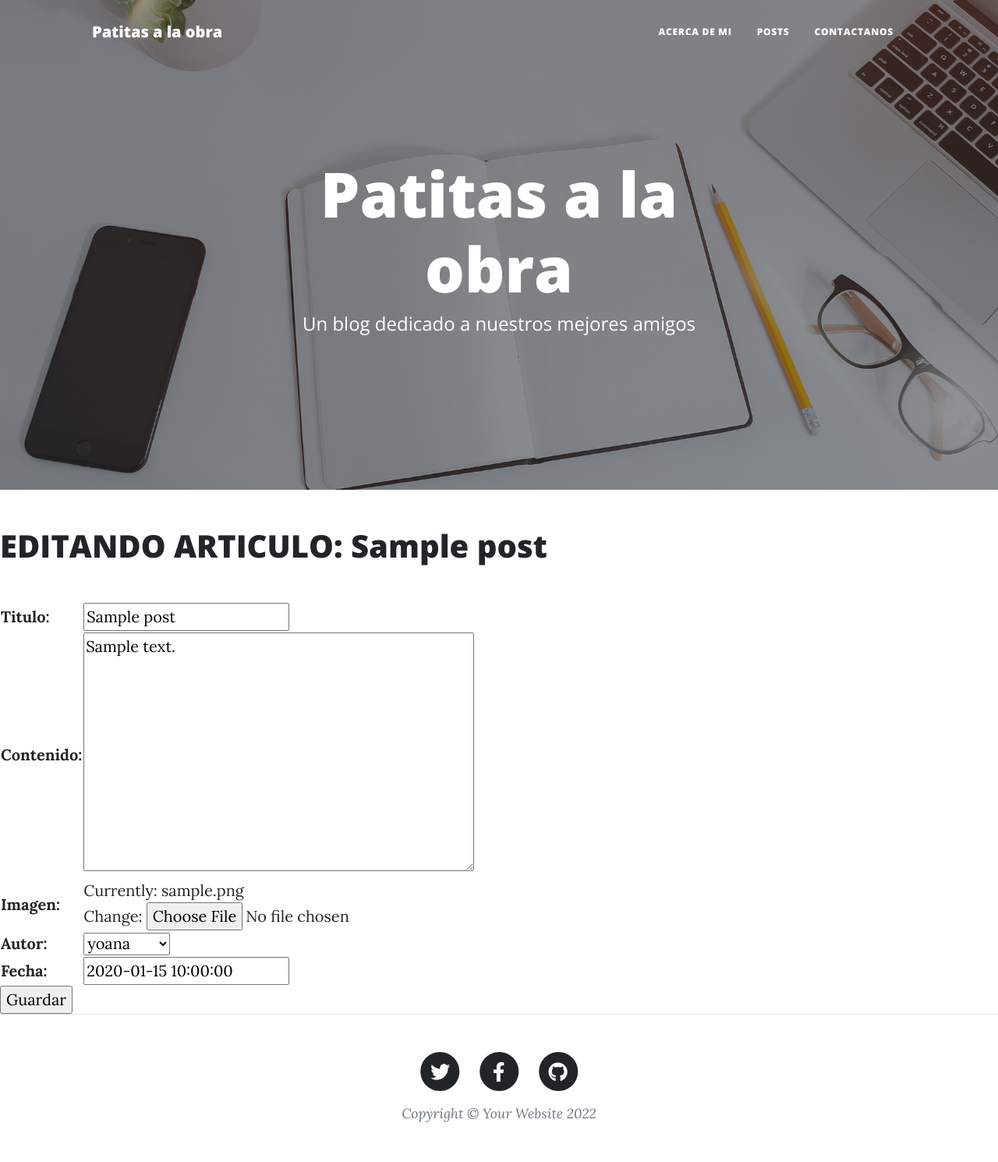
After one commit to YoeGer/proyectoFinal, a Django app: page /blog/editarPost/1 in a window 1280 px wide. The commit adds this page. Shown: the whole page at 78% size. Run offline with Django 4.2, Linux system fonts and the light colour scheme; data comes from the database, SQL or seed files in the repository; both versions use the stored data as it was after the commit; tables that the repository leaves empty hold one stand-in row (values such as "Sample post"); some libraries are stand-ins or nearby versions.

Commit message:
CRUD de Post

```diff
--- a/blog/models.py
+++ b/blog/models.py
@@ -14,4 +14,4 @@ class Post(models.Model):
         ordering = ('-fecha',)
 
     def __str__(self):
-        return self.titulo + ' | ' + str(self.autor)
+        return str(self.titulo) + ' | ' + str(self.autor)
--- a/blog/templates/blog/base.html
+++ b/blog/templates/blog/base.html
@@ -6,7 +6,7 @@
         <meta name="viewport" content="width=device-width, initial-scale=1, shrink-to-fit=no" />
         <meta name="description" content="" />
         <meta name="author" content="" />
-        <title>Patitas en accion</title>
+        <title>Patitas a la obra</title>
         <link rel="icon" type="image/x-icon" href="assets/favicon.ico" />
         <!-- Font Awesome icons (free version)-->
         <script src="https://use.fontawesome.com/releases/v6.1.0/js/all.js" crossorigin="anonymous"></script>
@@ -20,7 +20,7 @@
         <!-- Navigation-->
         <nav class="navbar navbar-expand-lg navbar-light" id="mainNav">
             <div class="container px-4 px-lg-5">
-                <a class="navbar-brand" href="index.html">Patitas en accion</a>
+                <a class="navbar-brand" href="index.html">Patitas a la obra</a>
                 <button class="navbar-toggler" type="button" data-bs-toggle="collapse" data-bs-target="#navbarResponsive" aria-controls="navbarResponsive" aria-expanded="false" aria-label="Toggle navigation">
                     Menu
                     <i class="fas fa-bars"></i>
@@ -43,7 +43,7 @@
                 <div class="row gx-4 gx-lg-5 justify-content-center">
                     <div class="col-md-10 col-lg-8 col-xl-7">
                         <div class="site-heading">
-                            <h1>Patitas en accion</h1>
+                            <h1>Patitas a la obra</h1>
                             <span class="subheading">Un blog dedicado a nuestros mejores amigos</span>
                         </div>
                     </div>
--- /dev/null
+++ b/blog/templates/blog/editarPost.html
@@ -0,0 +1,15 @@
+{% extends 'blog/base.html' %}
+
+{% load static %}
+
+{% block contenido_que_cambia %}
+<h1 class = "mb-5">EDITANDO ARTICULO: {{ post.titulo }}</h1>
+<form action="{% url 'editarPost' post.id %}" method="POST" endtype="multipart/form-data"> {% csrf_token %}
+    <table>
+        {{ formulario.as_table }}
+        {{ formulario.media }}
+        {{ form.as_p|safe }}
+    </table>
+    <input type="submit" value="Guardar">
+</form>
+{% endblock %}
--- a/blog/templates/blog/inicio.html
+++ b/blog/templates/blog/inicio.html
@@ -8,7 +8,7 @@
         <li class="nav-item"><a class="nav-link px-lg-3 py-3 py-lg-4" href="about.html">Acerca de</a></li>
         <li class="nav-item"><a class="nav-link px-lg-3 py-3 py-lg-4" href="post.html">Articulos</a></li>
         <li class="nav-item"><a class="nav-link px-lg-3 py-3 py-lg-4" href="{% url 'post' %}">Redactar articulo</a></li>
-        <li class="nav-item"><a class="nav-link px-lg-3 py-3 py-lg-4" href="contact.html">Contactanos</a></li>
+        <li class="nav-item"><a class="nav-link px-lg-3 py-3 py-lg-4" href="{% url 'leerPosts' %}">Ver lista de articulos</a></li>
     </ul>
 </div>
 {% endblock %}
--- a/blog/urls.py
+++ b/blog/urls.py
@@ -1,9 +1,11 @@
-from django.urls import path
-from blog.views import postFormulario
 from django.urls import path
 from blog.views import *
+
 
 urlpatterns = [
     path('inicio/', inicio, name='inicio'),
     path('post/', postFormulario, name='post'),
+    path('leerPosts/', leerPosts, name='leerPosts'),
+    path('eliminarPost/<id>', eliminarPost, name='eliminarPost'),
+    path('editarPost/<id>', editarPost, name='editarPost'),
 ]
--- a/blog/views.py
+++ b/blog/views.py
@@ -1,6 +1,6 @@
 from django.shortcuts import render
-from blog.forms import PostForm
-from .models import Post
+from blog.forms import *
+from .models import *
 
 
 def inicio(request):
@@ -16,9 +16,37 @@ def postFormulario(request):
             imagen = informacion["imagen"]
             autor = informacion["autor"]
             fecha = informacion["fecha"]
-            post = PostForm(titulo=titulo, contenido=contenido, imagen=imagen, autor=autor, fecha=fecha)
+            post = Post(titulo=informacion["titulo"], contenido=informacion["contenido"], imagen=informacion["imagen"], autor=informacion["autor"], fecha=informacion["fecha"])
             post.save()
             return render(request, 'blog/inicio.html', {'mensaje': 'Articulo creado correctamente'})
     else:
         form = PostForm()
     return render(request, 'blog/postForm.html', {'formulario':form})
+
+def leerPosts(request):
+    posts = Post.objects.all()
+    return render(request, "blog/leerPosts.html", {'posts': posts})
+
+def eliminarPost(request, id):
+    post = Post.objects.get(id=id)
+    post.delete()
+    posts = Post.objects.all()
+    return render (request, "blog/leerPosts.html", {"posts":posts})
+
+def editarPost(request, id):
+    post = Post.objects.get(id=id)
+    if request.method=="POST":
+        form = PostForm(request.POST)
+        if form.is_valid():
+            informacion = form.cleaned_data
+            titulo = informacion["titulo"]
+            contenido = informacion["contenido"]
+            imagen = informacion["imagen"]
+            autor = informacion["autor"]
+            fecha = informacion["fecha"]
+            post.save()
+            posts = Post.objects.all()
+            return render (request, "blog/leerPosts.html", {'posts':posts})
+    else:
+        form = PostForm(initial={"titulo":post.titulo, "contenido":post.contenido, "imagen":post.imagen, "autor":post.autor, "fecha":post.fecha})
+        return render (request, "blog/editarPost.html", {"formulario":form, "post":post})
```
Also changed, not shown: blog/templates/blog/leerPosts.html (added, +27 -0 lines), db.sqlite3.
